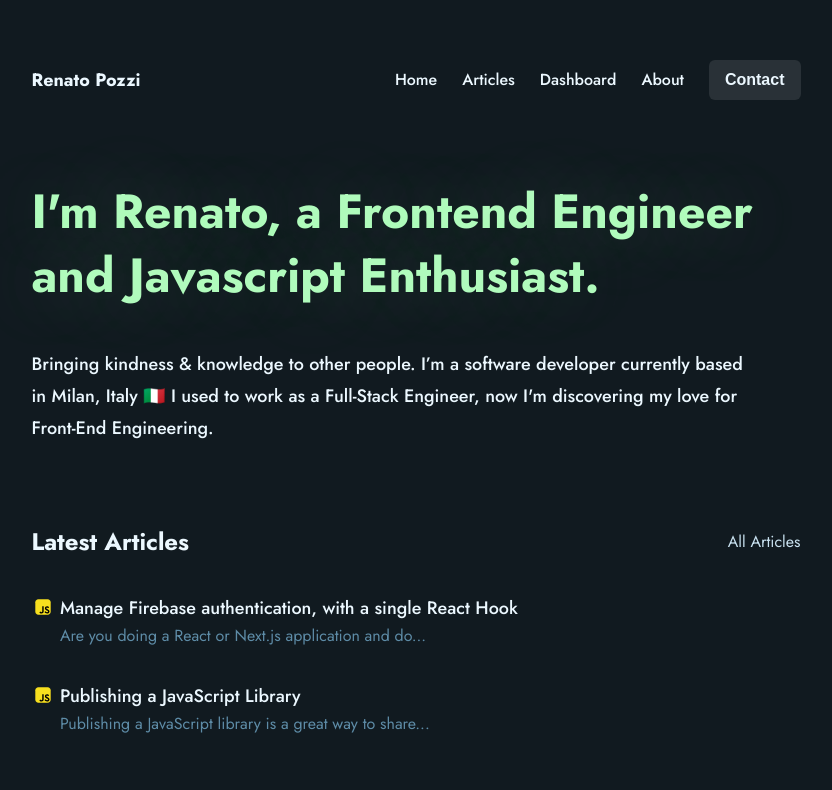
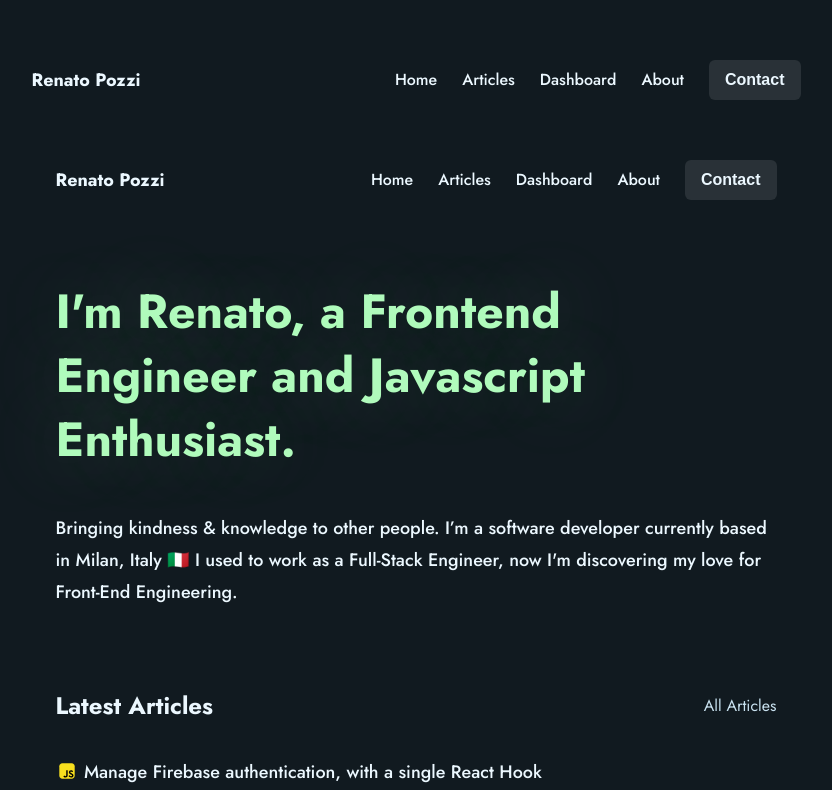
Before and after one commit to itsrennyman/renatopozzi.me, a Next.js app: page / in a window 1280 px wide. Shown: the top 790 px of the page, without its empty margins (224-1056 px from the left). Built offline with nearby package versions, Linux system fonts and the light colour scheme.

Commit message:
refactor: moved layout to main component

```diff
--- a/pages/_app.js
+++ b/pages/_app.js
@@ -1,5 +1,8 @@
 //import '../styles/globals.css'
 import { globalCss } from "../stitches.config";
+import { Container } from "../components/UI/Container";
+import { Navbar } from "../components/Navbar";
+import { Footer } from "../components/Footer";
 
 const globalCssFn = globalCss({
   "*": {
@@ -18,7 +21,13 @@ const globalCssFn = globalCss({
 
 function MyApp({ Component, pageProps }) {
   globalCssFn();
-  return <Component {...pageProps} />;
+  return (
+    <Container>
+      <Navbar />
+      <Component {...pageProps} />
+      <Footer />
+    </Container>
+  );
 }
 
 export default MyApp;
```
